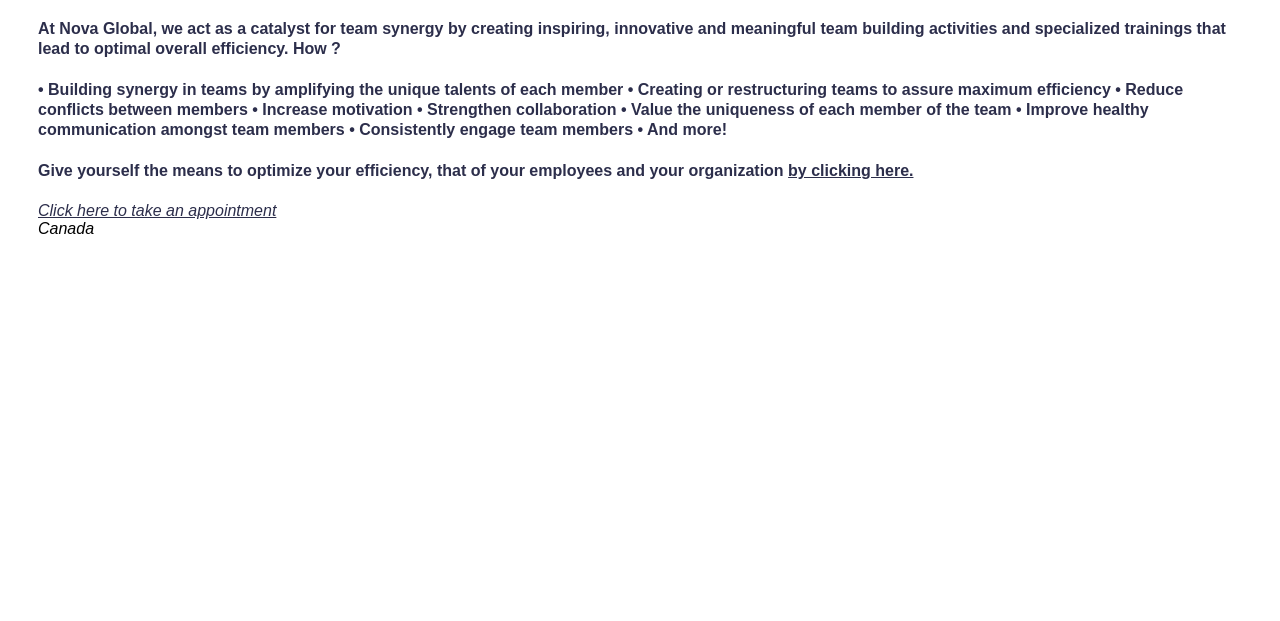
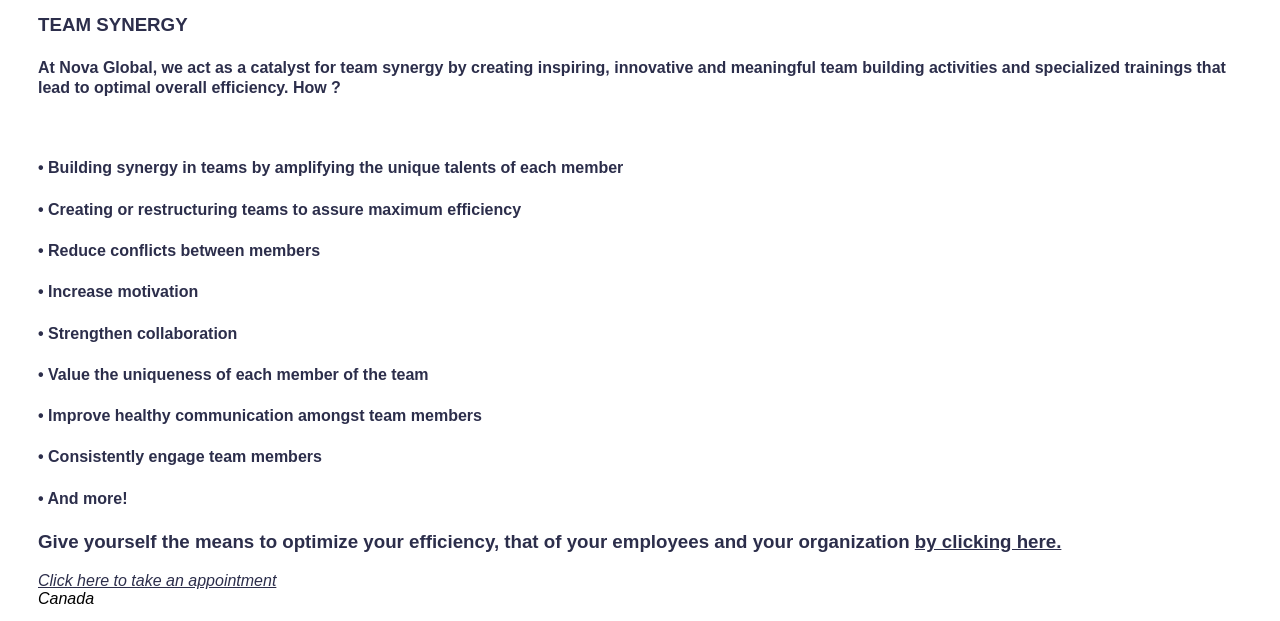
Before and after one commit to lesssteph/Nova, a plain HTML site: page index.html in a window 1280 px wide. Shown: the part 1453-2074 px from the top of the page. Before the commit the page ends 1704 px from the top, so only its background shows below. Drawn offline with Linux system fonts and the light colour scheme.

Commit message:
Update index.html

```diff
--- a/index.html
+++ b/index.html
@@ -12,7 +12,7 @@
         <h1>The privilege of a lifetime is to become who you are</h1>
         </header>
         <div id="img-div" ><img src="https://novaglobal.invisionapp.com/assets/A_MGFjZjlkZDY2YjhlM2JmOXBkWgS7JCNTF4xjJJzY7DiJIfko78t2KQABY0S344mgDWv6w5fObJn415xx3RDkVD64IJcewgzGwJEVnyMH-dRF1KIp47N8ZoKojBiCmp3m" id="image"> </div>
- <h3 id="main-products">PERSONAL PROFILE</h3> <h4>It's not a secret! Doing the Nova Profile is to initiate a true self-discovery:</h4>
+ <h3 id="main-products">PERSONAL PROFILE</h3> <h4>It's not a secret! Doing the Nova Profile is to initiate a true self-discovery:</h4><br/>
         <h4>• How and why we do things, </h4>
         <h4>• How do we address issues and challenges; </h4>
         <h4>• How do we behave in the face of change;</h4>
@@ -23,7 +23,7 @@
       <h4>• What are your contributions to your team;</h4>
       <h4>• How do you perceive the world; </h4>
       <h4>• What are your behavioral preferences.</h4>
-      <h3>Find out even more about yourself by contacting one of our experts today<a id="tribute-link" href="https://stphanieneye.setmore.com/bookappointment" target="_blank"> by clicking here.</a><br/></h3>
+      <h3>Find out even more about yourself by contacting one of our experts today<a id="tribute-link" href="https://stphanieneye.setmore.com" target="_blank"> by clicking here.</a><br/></h3>
 
         <div class="gallery">
           <img src="https://novaglobal.invisionapp.com/assets/A_MGFjZjlkZDY2YjhlM2JmOXfvM8x01fplit2GKwkB41WSE5u79nP35cmaQDVp0r1aS0liXyHZ3DUCDX_fGtm0OtcE2qUtuYdJio0lnbyq5GCWzeS34oXuIOMPbx625Dvy">
@@ -32,18 +32,18 @@
 
         </div>
 <h3 id="main-products">TEAM SYNERGY</h3>
-<h4>At Nova Global, we act as a catalyst for team synergy by creating inspiring, innovative and meaningful team building activities and specialized trainings that lead to optimal overall efficiency. How ?</h4>
-<h4>• Building synergy in teams by amplifying the unique talents of each member
-• Creating or restructuring teams to assure maximum efficiency
-• Reduce conflicts between members
-• Increase motivation
-• Strengthen collaboration
-• Value the uniqueness of each member of the team
-• Improve healthy communication amongst team members
-• Consistently engage team members
-• And more!</h4>
-<h4>Give yourself the means to optimize your efficiency, that of your employees and your organization</ <div>
-          <a id="tribute-link" href="https://stphanieneye.setmore.com/bookappointment" target="_blank">by clicking here.</a><br/></div></h4>
+<h4>At Nova Global, we act as a catalyst for team synergy by creating inspiring, innovative and meaningful team building activities and specialized trainings that lead to optimal overall efficiency. How ?</h4><br/>
+<h4>• Building synergy in teams by amplifying the unique talents of each member</h4>
+<h4>• Creating or restructuring teams to assure maximum efficiency</h4>
+<h4>• Reduce conflicts between members</h4>
+<h4>• Increase motivation</h4>
+<h4>• Strengthen collaboration</h4>
+<h4>• Value the uniqueness of each member of the team</h4>
+<h4>• Improve healthy communication amongst team members</h4>
+<h4>• Consistently engage team members</h4>
+<h4>• And more!</h4>
+<h3>Give yourself the means to optimize your efficiency, that of your employees and your organization</ <div>
+          <a id="tribute-link" href="https://forms.gle/cxfa1VEoamseCE6z6" target="_blank">by clicking here.</a></div></h3>
         <footer>
           <address>
         <div>
```
